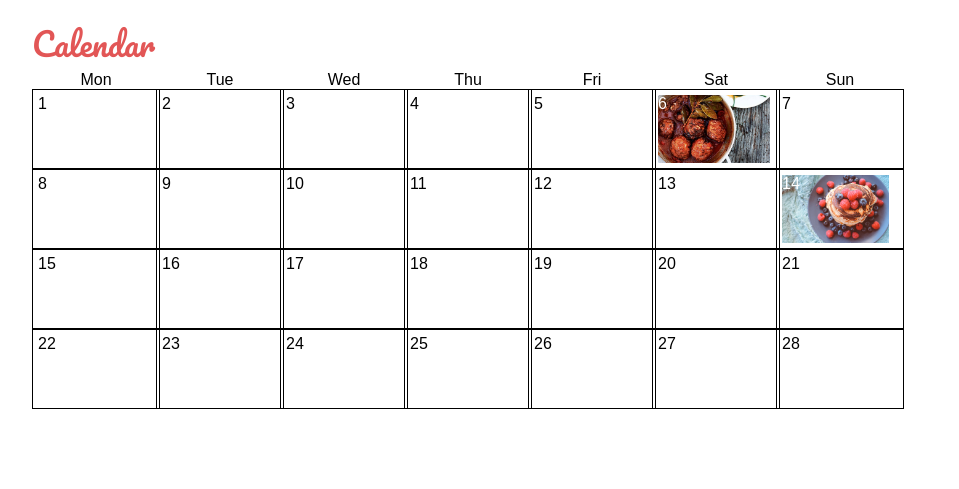
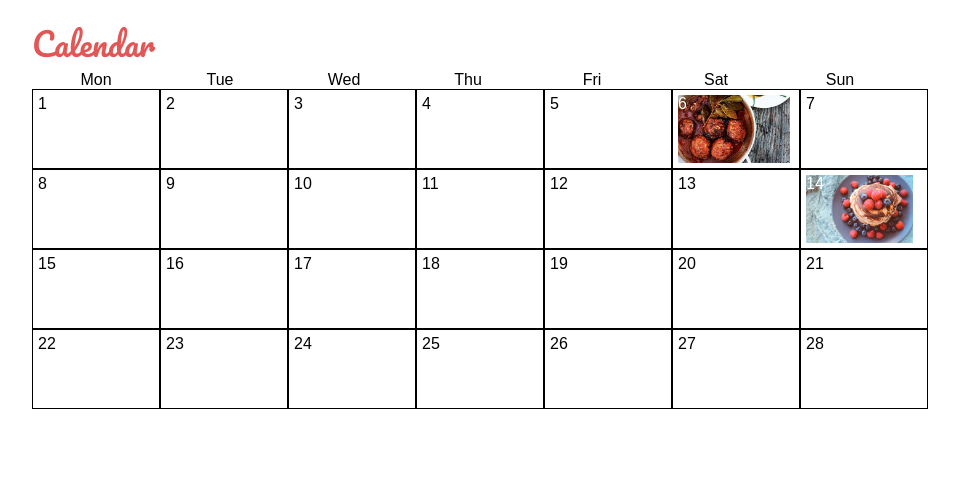
Before and after one commit to emilime93/se.kth.id1354.seminar1, a PHP site: page /calendar.html in a window 1280 px wide. Shown: the part 217-706 px from the top of the page, without its empty margins (160-1119 px from the left). Run offline with PHP 8.4, Linux system fonts and the light colour scheme.

Commit message:
Made the calendar prettier

```diff
--- a/css/style.css
+++ b/css/style.css
@@ -218,7 +218,6 @@ footer p {
     overflow: hidden;
     border: 1px solid black;
     padding: 5px;
-    margin-right: -4px;
     background-size: contain;
 }
 
@@ -494,7 +493,6 @@ footer {
     background: #99c26e;
 }
 
-
 a,
 a:link,
 a:visited {
```
